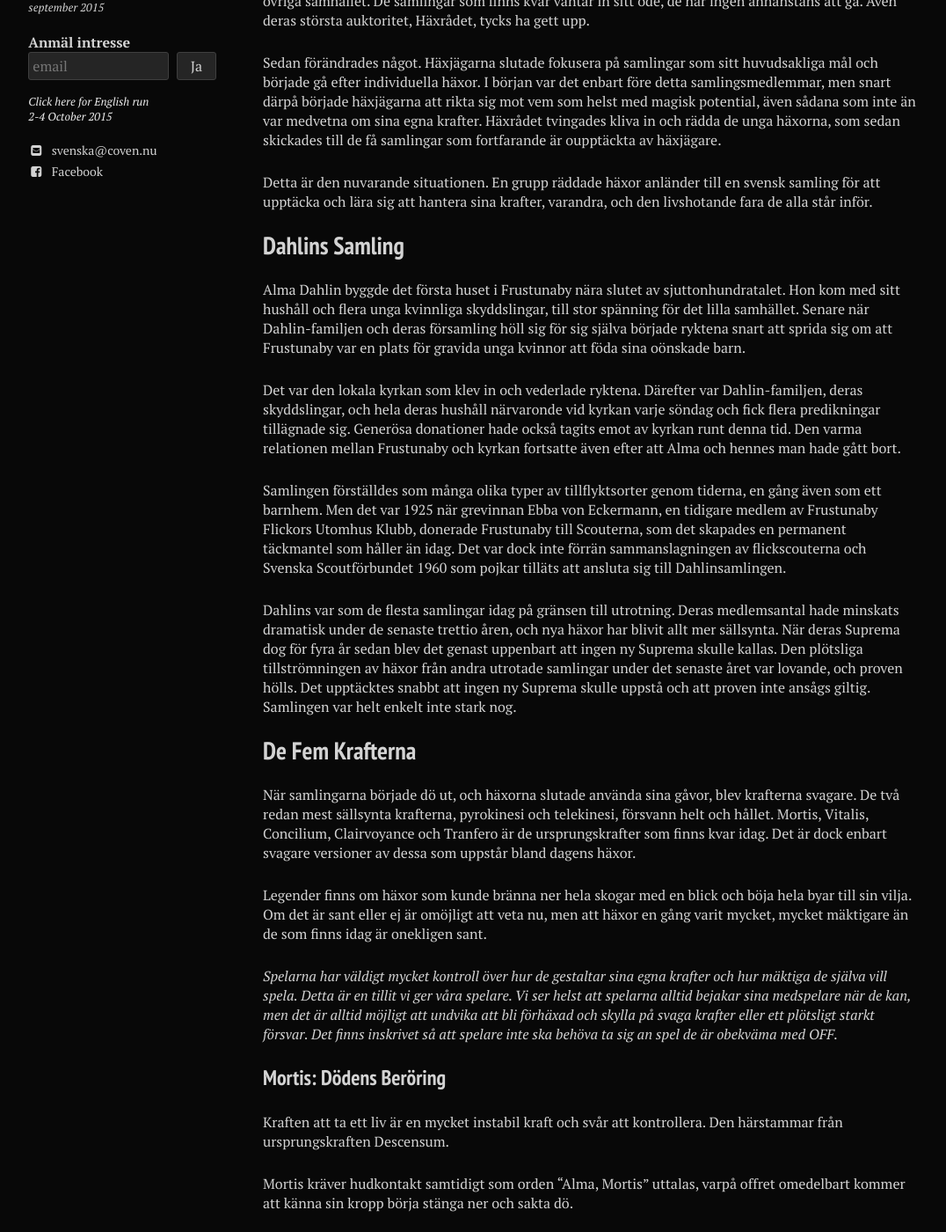
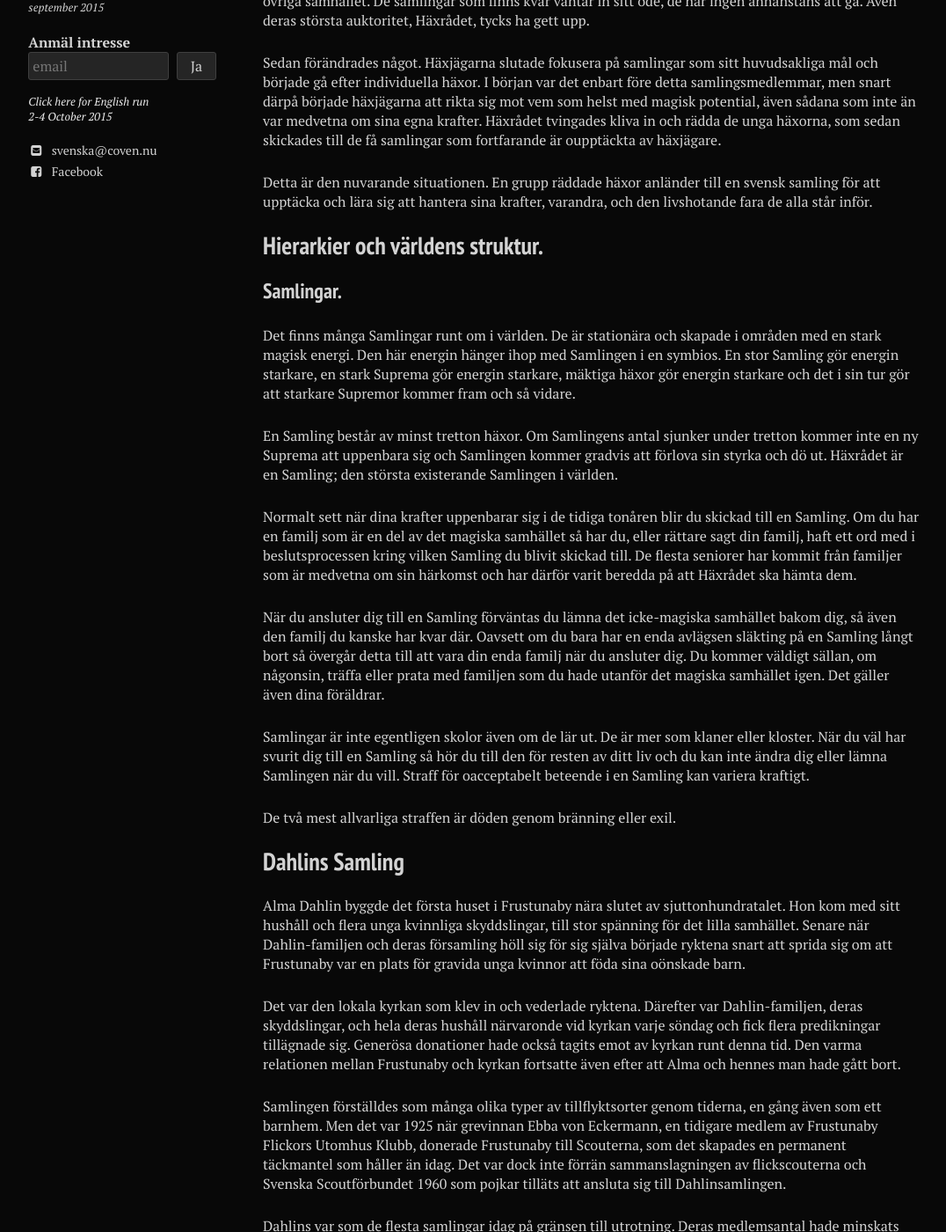
Before and after one commit to stanislavb/www.coven.nu, a Jekyll site: the page built from fiktion/index.md, in a window 1280 px wide and 1400 px high, scrolled down 799 px. Shown: the whole window at 88% size, without its empty margins (21-1097 px from the left). Built offline with Jekyll 4.4.1, drawn with Linux system fonts in a browser that asks for light colours; nearby versions of some CDN libraries; some of the changed text lies outside the part shown.

Commit message:
Update index.md

```diff
--- a/fiktion/index.md
+++ b/fiktion/index.md
@@ -26,6 +26,21 @@ Häxjägare har funnits lika länge som det har funnits häxor. I skydd av stora
 Sedan förändrades något. Häxjägarna slutade fokusera på samlingar som sitt huvudsakliga mål och började gå efter individuella häxor. I början var det enbart före detta samlingsmedlemmar, men snart därpå började häxjägarna att rikta sig mot vem som helst med magisk potential, även sådana som inte än var medvetna om sina egna krafter. Häxrådet tvingades kliva in och rädda de unga häxorna, som sedan skickades till de få samlingar som fortfarande är oupptäckta av häxjägare.
 
 Detta är den nuvarande situationen. En grupp räddade häxor anländer till en svensk samling för att upptäcka och lära sig att hantera sina krafter, varandra, och den livshotande fara de alla står inför.
+
+## Hierarkier och världens struktur.
+
+### Samlingar.
+Det finns många Samlingar runt om i världen. De är stationära och skapade i områden med en stark magisk energi. Den här energin hänger ihop med Samlingen i en symbios. En stor Samling gör energin starkare, en stark Suprema gör energin starkare, mäktiga häxor gör energin starkare och det i sin tur gör att starkare Supremor kommer fram och så vidare.
+
+En Samling består av minst tretton häxor. Om Samlingens antal sjunker under tretton kommer inte en ny Suprema att uppenbara sig och Samlingen kommer gradvis att förlova sin styrka och dö ut. Häxrådet är en Samling; den största existerande Samlingen i världen.
+
+Normalt sett när dina krafter uppenbarar sig i de tidiga tonåren blir du skickad till en Samling. Om du har en familj som är en del av det magiska samhället så har du, eller rättare sagt din familj, haft ett ord med i beslutsprocessen kring vilken Samling du blivit skickad till. De flesta seniorer har kommit från familjer som är medvetna om sin härkomst och har därför varit beredda på att Häxrådet ska hämta dem.
+
+När du ansluter dig till en Samling förväntas du lämna det icke-magiska samhället bakom dig, så även den familj du kanske har kvar där. Oavsett om du bara har en enda avlägsen släkting på en Samling långt bort så övergår detta till att vara din enda familj när du ansluter dig. Du kommer väldigt sällan, om någonsin, träffa eller prata med familjen som du hade utanför det magiska samhället igen. Det gäller även dina föräldrar.
+
+Samlingar är inte egentligen skolor även om de lär ut. De är mer som klaner eller kloster. När du väl har svurit dig till en Samling så hör du till den för resten av ditt liv och du kan inte ändra dig eller lämna Samlingen när du vill. Straff för oacceptabelt beteende i en Samling kan variera kraftigt.
+
+De två mest allvarliga straffen är döden genom bränning eller exil.
 
 ## Dahlins Samling
 
```
